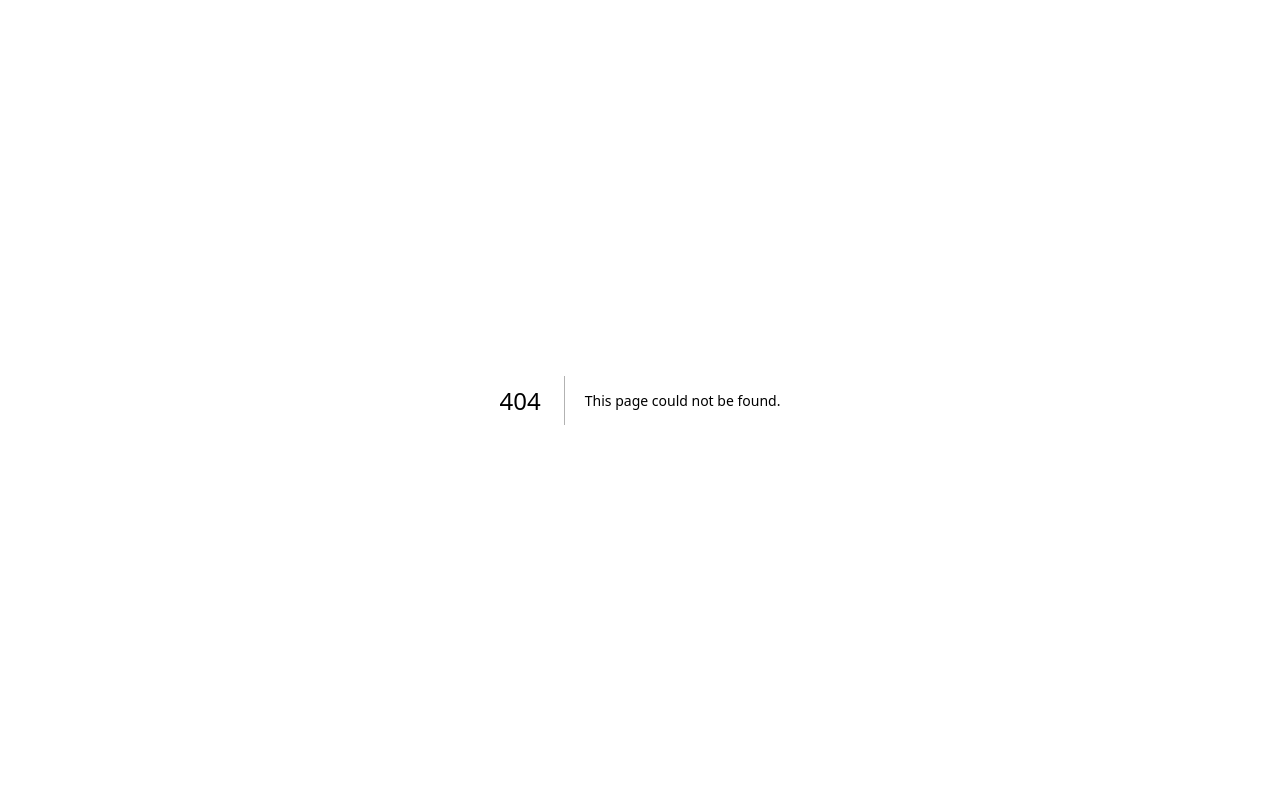
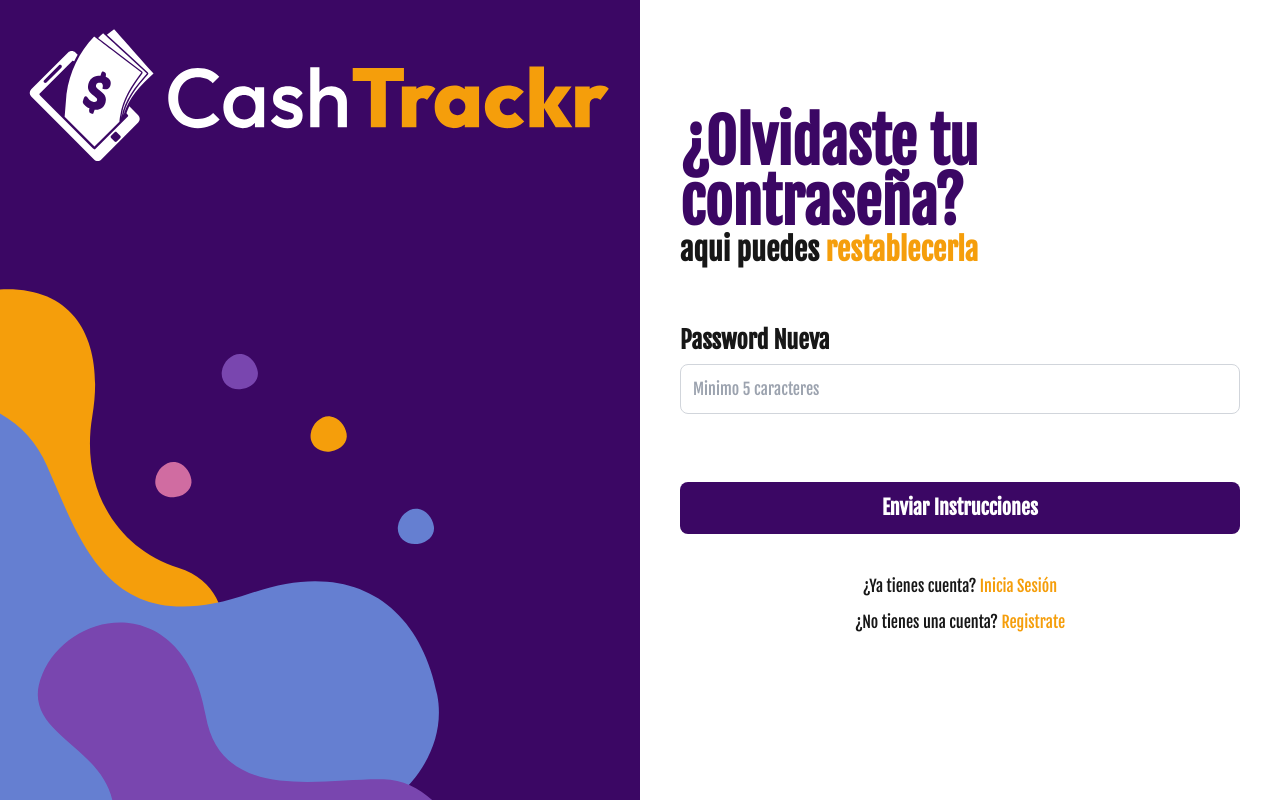
Before and after one commit to AlanAltamiranoH1504/CashTrackr_ExpressJs_NextJs, a Next.js app in the folder frontend/: page /auth/olvide-password/1 in a window 1280 px wide. Before the commit this address had no page. Built offline with nearby package versions, Linux system fonts and the light colour scheme.

Commit message:
feat: add password reset process - add function for POST request for password reset request - add function for POST request for new password saving - add page for new password saving form

```diff
--- a/frontend/api/index.ts
+++ b/frontend/api/index.ts
@@ -1,4 +1,10 @@
-import {FormLoginUser, FormTokenConfirmacionCuenta, UsuarioToSave} from "../types";
+import {
+    FormLoginUser,
+    FormOlvidePassword,
+    FormResetPassword,
+    FormTokenConfirmacionCuenta,
+    UsuarioToSave
+} from "../types";
 import axios from "axios";
 import {loginSuccessSchema, usuarioEnSesionSchema} from "../schemas";
 
@@ -60,3 +66,31 @@ export async function usuarioEnSesionGET(tokenJWT: string | null) {
         throw e;
     }
 }
+
+export async function olvidePasswordPOST(data: FormOlvidePassword) {
+    try {
+        const url = `http://localhost:3000/auth/olvide-password`;
+        const responseAPI = await axios.post(url, data, {
+            headers: {
+                "Content-Type": "application/json",
+            }
+        });
+        return responseAPI.data;
+    } catch (e) {
+        throw e;
+    }
+}
+
+export async function resetPasswordPOST(data: FormResetPassword) {
+    try {
+        const url = `http://localhost:3000/auth/validacion-nueva-password`;
+        const responseAPI = await axios.post(url, data, {
+            headers: {
+                "Content-Type": "application/json",
+            }
+        });
+        return responseAPI.data;
+    }catch (e) {
+        throw e;
+    }
+}
--- /dev/null
+++ b/frontend/app/auth/olvide-password/[token]/page.tsx
@@ -0,0 +1,84 @@
+"use client"
+import Link from "next/link";
+import {useForm} from "react-hook-form";
+import type {FormResetPassword} from "../../../../types";
+import {useMutation} from "@tanstack/react-query";
+import {resetPasswordPOST} from "../../../../api";
+import {toast} from "react-toastify";
+import {useRouter} from "next/navigation";
+
+type FormResetPasswordProps = {
+    params: {token: string}
+}
+const FormResetPassword = ({params}: FormResetPasswordProps) => {
+    const {register, handleSubmit, formState: {errors}} = useForm<FormResetPassword>();
+    const router = useRouter();
+    function peticionReset(data: FormResetPassword) {
+        const dataWithToken = {
+            ...data,
+            token: params.token
+        }
+        resetPasswordMutation.mutate(dataWithToken);
+    }
+
+    const resetPasswordMutation = useMutation({
+        mutationKey: ["resetPassword"],
+        mutationFn: resetPasswordPOST,
+        onSuccess: () => {
+            toast.success("Password actualizada correctamente");
+            router.push("/auth/login");
+        },
+        onError: (error) => {
+            // @ts-ignore
+            toast.error(error.response.data.error);
+            router.push("/auth/login");
+        }
+    });
+
+    return (
+        <>
+            <h1 className="font-black text-6xl text-purple-950">¿Olvidaste tu contraseña?</h1>
+            <p className="text-3xl font-bold">aqui puedes <span className="text-amber-500">restablecerla</span></p>
+
+            <form
+                className=" mt-14 space-y-5"
+                noValidate
+                onSubmit={handleSubmit(peticionReset)}
+            >
+                <div className="flex flex-col gap-2 mb-10">
+                    <label
+                        className="font-bold text-2xl"
+                    >Password Nueva</label>
+
+                    <input
+                        type="password"
+                        placeholder="Minimo 5 caracteres"
+                        className="w-full border border-gray-300 p-3 rounded-lg"
+                        {...register("password", {
+                            required: "El password es obligatorio",
+                            minLength: {
+                                value: 5,
+                                message: "El password debe tener al menos 5 caracteres"
+                            }
+                        })}
+                    />
+                    <div className="bg-red-100 text-red-600 text-center rounded-md shadow-md">
+                        {errors.password && String(errors.password.message)}
+                    </div>
+                </div>
+
+                <input
+                    type="submit"
+                    value='Enviar Instrucciones'
+                    className="bg-purple-950 hover:bg-purple-800 transition-colors duration-500 w-full p-3 rounded-lg text-white font-black  text-xl cursor-pointer "
+                />
+            </form>
+            {/*<FormResetPassword/>*/}
+            <nav className="md:flex md:flex-col gap-3 mt-10">
+                <Link href={"/auth/login"} className="text-center">¿Ya tienes cuenta? <span className="text-amber-500 hover:text-amber-600 transition-colors duration-500">Inicia Sesión</span></Link>
+                <Link href={"/auth/register"} className="text-center">¿No tienes una cuenta? <span className="text-amber-500 hover:text-amber-600 transition-colors duration-500">Registrate</span></Link>
+            </nav>
+        </>
+    );
+}
+export default FormResetPassword;
--- a/frontend/app/components/auth/FormOlvidePassword.tsx
+++ b/frontend/app/components/auth/FormOlvidePassword.tsx
@@ -1,10 +1,36 @@
 "use client"
+import {useForm} from "react-hook-form";
+import type {FormOlvidePassword} from "../../../types";
+import {useMutation} from "@tanstack/react-query";
+import {olvidePasswordPOST} from "../../../api";
+import {toast} from "react-toastify";
+import {useRouter} from "next/navigation";
+
 const FormOlvidePassword = () => {
+    const {register, handleSubmit, formState:{errors}} = useForm<FormOlvidePassword>();
+    const router = useRouter()
+    function enviarPeticion (data: FormOlvidePassword) {
+        olvidePasswordMutation.mutate(data);
+    }
+    const olvidePasswordMutation = useMutation({
+        mutationKey: ["olvidePasswordEmail"],
+        mutationFn: olvidePasswordPOST,
+        onSuccess: () => {
+            toast.success("Instucciones enviadas al email");
+            router.push("/auth/login");
+        },
+        onError: (error) => {
+            // @ts-ignore
+            toast.error(error.response.data.error);
+        }
+    });
+
     return (
         <>
             <form
                 className=" mt-14 space-y-5"
                 noValidate
+                onSubmit={handleSubmit(enviarPeticion)}
             >
                 <div className="flex flex-col gap-2 mb-10">
                     <label
@@ -15,14 +41,19 @@ const FormOlvidePassword = () => {
                         type="email"
                         placeholder="Email de Registro"
                         className="w-full border border-gray-300 p-3 rounded-lg"
-                        name="email"
+                        {...register("email", {
+                            required: "El email es obligatorio"
+                        })}
                     />
+                    <div className="bg-red-100 text-red-600 text-center rounded-md shadow-md">
+                        {errors.email && String(errors.email.message)}
+                    </div>
                 </div>
 
                 <input
                     type="submit"
                     value='Enviar Instrucciones'
-                    className="bg-purple-950 hover:bg-purple-800 w-full p-3 rounded-lg text-white font-black  text-xl cursor-pointer "
+                    className="bg-purple-950 hover:bg-purple-800 transition-colors duration-500 w-full p-3 rounded-lg text-white font-black  text-xl cursor-pointer "
                 />
             </form>
         </>
```
Also changed, not shown: frontend/types/index.ts (+7 -0 lines).
